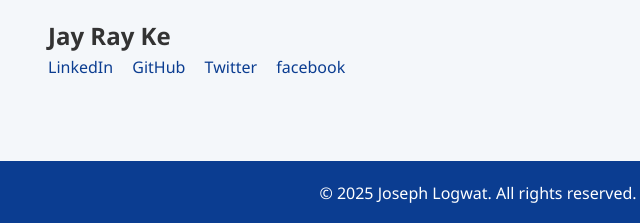
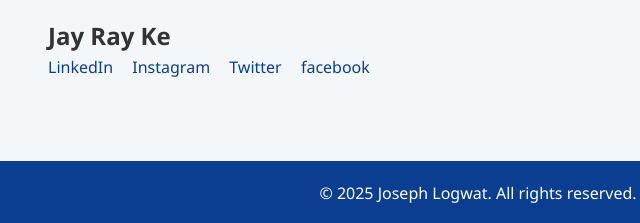
Before and after one commit to Relnoy-tech/Logwat, a plain HTML site: page index.html in a window 1280 px wide. Shown: the part 1185-1408 px from the top of the page, 162-802 px from the left. Drawn offline with Linux system fonts and the light colour scheme.

Commit message:
Update index.html

```diff
--- a/index.html
+++ b/index.html
@@ -66,7 +66,7 @@
     <div class="social-links">
        <h2>Jay Ray Ke</h2>
       <a href="#">LinkedIn</a>
-      <a href="#">GitHub</a>
+      <a href="#">Instagram</a>
       <a href="#">Twitter</a>
       <a href="#">facebook</a>
     </div>
```
